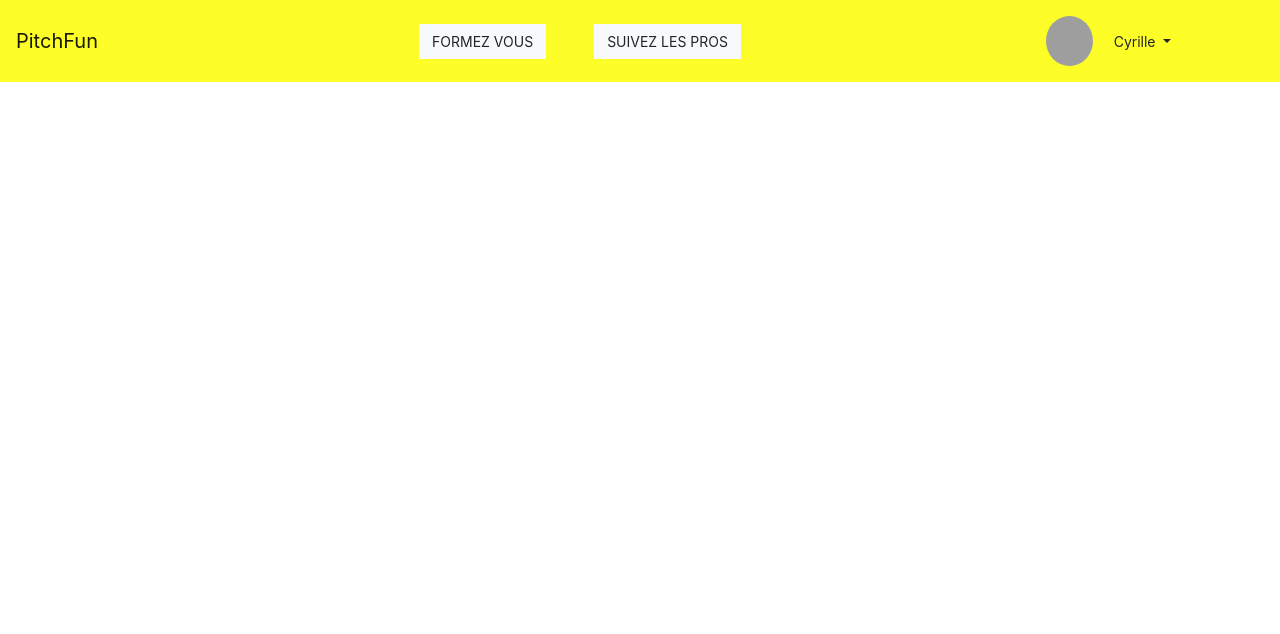
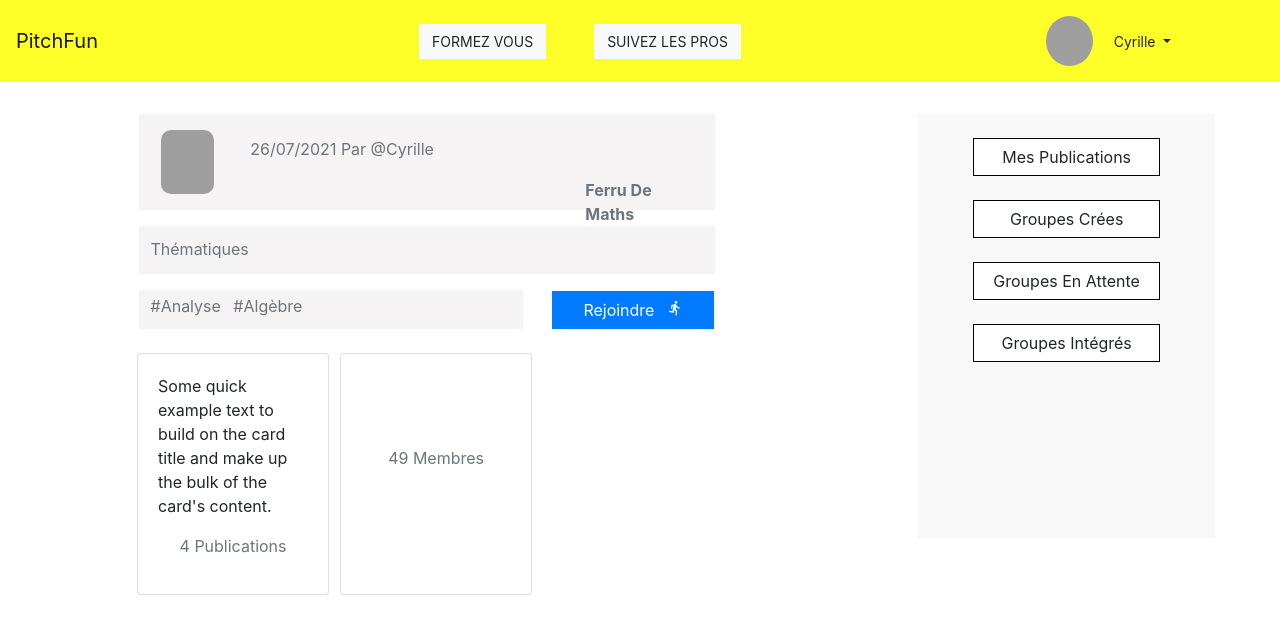
Before and after one commit to cyrilleAdelphe/PitchFun, an Angular app: page /community-description in a window 1280 px wide. Before the commit this address led to /. Shown: the top 634 px of the page. Built offline with nearby package versions, Linux system fonts and the light colour scheme; grey boxes are pictures that could not be loaded.

Commit message:
add community page

```diff
--- a/src/app/app-routing.module.ts
+++ b/src/app/app-routing.module.ts
@@ -1,6 +1,7 @@
 import { NgModule } from '@angular/core';
 import { RouterModule, Routes } from '@angular/router';
 import { AppComponent } from './app.component';
+import { CommunityDescriptionComponent } from './community-description/community-description.component';
 import { CommunityPageComponent } from './community-page/community-page.component';
 import { HomePageComponent } from './home-page/home-page.component';
 import { HomeComponent } from './home/home.component';
@@ -40,6 +41,10 @@ const routes: Routes = [
   {
     path: 'list-group',
     component: ListGroupComponent
+  },
+  {
+    path: 'community-description',
+    component: CommunityDescriptionComponent
   }
 ];
 
--- a/src/app/app.module.ts
+++ b/src/app/app.module.ts
@@ -9,6 +9,7 @@ import { HomePageComponent } from './home-page/home-page.component';
 import { ProfilComponent } from './profil/profil.component';
 import { CommunityPageComponent } from './community-page/community-page.component';
 import { ListGroupComponent } from './list-group/list-group.component';
+import { CommunityDescriptionComponent } from './community-description/community-description.component';
 
 @NgModule({
   declarations: [
@@ -18,7 +19,8 @@ import { ListGroupComponent } from './list-group/list-group.component';
     HomePageComponent,
     ProfilComponent,
     CommunityPageComponent,
-    ListGroupComponent
+    ListGroupComponent,
+    CommunityDescriptionComponent
   ],
   imports: [
     BrowserModule,
--- /dev/null
+++ b/src/app/community-description/community-description.component.css
@@ -0,0 +1,100 @@
+button {
+    border-radius: 0;
+}
+
+.bord {
+    border: solid;
+}
+
+.barre {
+    margin-top: 2rem;
+    width: 70%;
+    background-color:rgba(243, 241, 241, 0.801);
+}
+
+
+div > .col-md-2 > img {
+    border-radius: 10px;
+}
+
+.col-md-5 > p {
+    transform: translateY(30%);
+}
+
+div > .col-md-3 > p {
+    font-weight: 700;
+    transform: translateY(100%);
+}
+
+.thematic {
+    background-color:rgba(243, 241, 241, 0.801);
+    width: 70%;
+}
+
+.thematic > p {
+    transform: translateY(30%);
+    padding-left: 0.5rem;
+}
+
+
+.hshtag {
+    width: 70%;
+}
+
+
+.hshtag-barre {
+    background-color:rgba(243, 241, 241, 0.801);
+    height: 100%;
+    width: 100%;
+}
+
+.hshtag-barre > span {
+    transform: translateY(50%);
+    padding-left: 0.5rem;
+}
+
+
+div > .col-md-4 > button {
+    margin-top: 0.05rem;
+    margin-left: 0.9rem;
+    width: 100%;
+}
+
+
+div > .col-md-4 > button > i {
+    font-size: 16px;
+    margin-left: 0.5rem;
+}
+
+.card-link {
+    text-align: center;
+}
+
+
+.card-barre {
+    width: 74%;
+}
+
+
+.card-text {
+    text-align: center;
+}
+
+.onglet-barre {
+    width: 75%;
+    margin-top: 2rem;
+    background-color:#f8f8f8e1!important;
+
+}
+
+
+.col-md-12 > button {
+    width: 70%;
+    background-color: white;
+    border-color: black;
+}
+
+
+.last {
+    margin-bottom: 11rem;
+}
--- /dev/null
+++ b/src/app/community-description/community-description.component.html
@@ -0,0 +1,112 @@
+<div class="container-fluid">
+
+    <div class="row">
+
+        <div class="col-md-8">
+
+            <div class="container p-3 barre">
+                <div class="row">
+                    <div class="col-md-2" align="center">
+                        <img src="https://cdn.pixabay.com/photo/2015/11/05/08/21/geometry-1023846_960_720.jpg" width="80%" height="100%" alt="">
+                    </div>
+                    <div class="col-md-5">
+                        <p class="text-muted">
+                            26/07/2021 <span>Par @Cyrille</span>
+                        </p>
+                    </div>
+                    <div class="col-md-2">
+
+                    </div>
+                    <div class="col-md-3">
+                        <p class="text-secondary">
+                            Ferru De Maths
+                        </p>
+                    </div>
+                </div>
+            </div>
+
+
+            <div class="container thematic mt-3 p-1">
+                <p class="text-secondary">
+                    Thématiques
+                </p>
+            </div>
+
+
+            <div class="container mt-3 hshtag">
+                <div class="row">
+                    <div class="col-md-8 p-0">
+                        <div class="container hshtag-barre p-1">
+                            <span class="text-secondary">
+                                #Analyse
+                            </span>
+                            <span class="text-secondary">
+                                #Algèbre
+                            </span>
+                        </div>
+                    </div>
+                    <div class="col-md-4">
+                        <button class="btn btn-primary btn-block">
+                            Rejoindre
+                            <i class="material-icons">directions_run</i>
+                        </button>
+                    </div>
+                </div>
+            </div>
+
+
+            <div class="container mt-4 card-barre">
+                <div class="row">
+                    <div class="col-md-4">
+                        <div class="card" style="width: 12rem;">
+                            <div class="card-body">
+                              <p class="">Some quick example text to build on the card title and make up the bulk of the card's content.</p>
+                              <p class="card-link text-secondary">4 Publications</p>
+                            </div>
+                          </div>
+                    </div>
+                    <div class="col-md-4">
+                        <div class="card" style="width: 12rem; height: 100%;">
+                            <div class="card-body">
+                            <p class="card-text text-secondary" style="transform: translateY(300%);">
+                                  49 Membres
+                              </p>
+                            </div>
+                          </div>
+                    </div>
+                    <div class="col-md-4">
+
+                    </div>
+                </div>
+            </div>
+        </div>
+
+        <div class="col-md-4">
+            <div class="container onglet-barre" align="center">
+                <div class="row">
+                    <div class="col-md-12 mt-4 mb-4">
+                        <button class="btn">
+                            Mes Publications
+                        </button>
+                    </div>
+                    <div class="col-md-12 mb-4">
+                        <button class="btn">
+                            Groupes Crées
+                        </button>
+                    </div>
+                    <div class="col-md-12 mb-4">
+                        <button class="btn">
+                            Groupes En Attente
+                        </button>
+                    </div>
+                    <div class="col-md-12 last">
+                        <button class="btn">
+                            Groupes Intégrés
+                        </button>
+                    </div>
+                </div>
+            </div>
+        </div>
+
+    </div>
+</div>
--- /dev/null
+++ b/src/app/community-description/community-description.component.ts
@@ -0,0 +1,15 @@
+import { Component, OnInit } from '@angular/core';
+
+@Component({
+  selector: 'app-community-description',
+  templateUrl: './community-description.component.html',
+  styleUrls: ['./community-description.component.css']
+})
+export class CommunityDescriptionComponent implements OnInit {
+
+  constructor() { }
+
+  ngOnInit(): void {
+  }
+
+}
```
Also changed, not shown: 1 other file (tests, documents, lock files or other folders).
